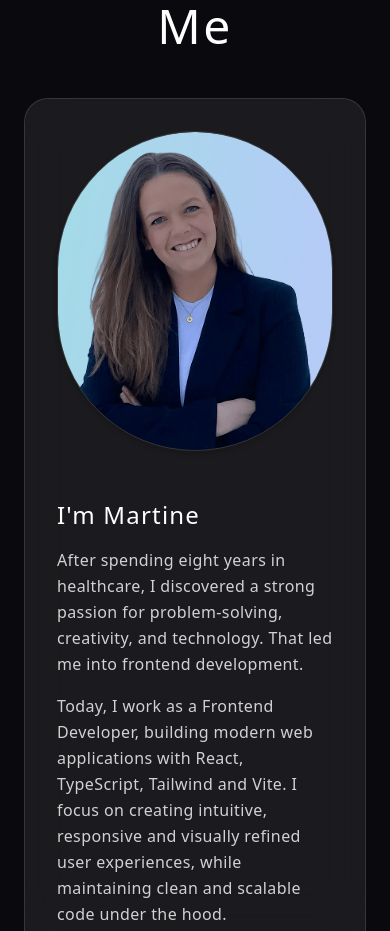
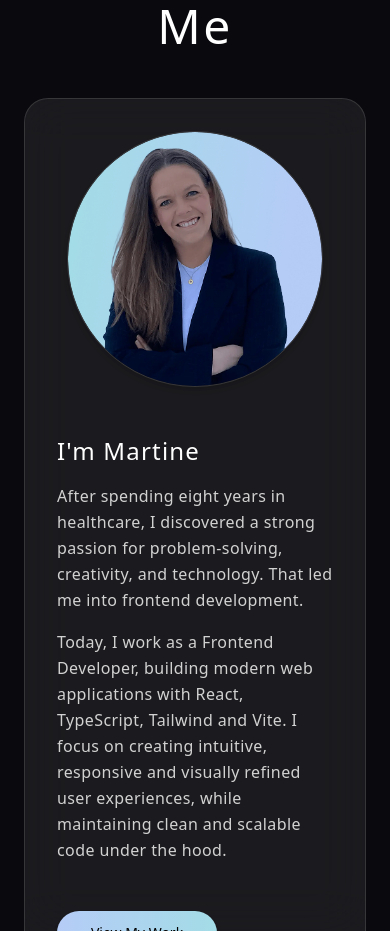
Before and after one commit to Martinekong/portfolio-v2, a React (Vite) app: page / in a window 390 px wide. Shown: the part 4180-5111 px from the top of the page. Built offline with nearby package versions, Linux system fonts and the light colour scheme.

Commit message:
fixed about img size on mobile

```diff
--- a/src/components/About.tsx
+++ b/src/components/About.tsx
@@ -12,7 +12,7 @@ export default function About() {
         <img
           src={AboutImg}
           alt="Martine smiling in blue suit"
-          className="h-80 w-80 rounded-full shadow-md border border-white/12 mx-auto object-cover"
+          className="h-64 w-64 sm:h-80 sm:w-80 rounded-full shadow-md border border-white/12 mx-auto object-cover"
         />
 
         <div className="text-start flex flex-col gap-4">
```
